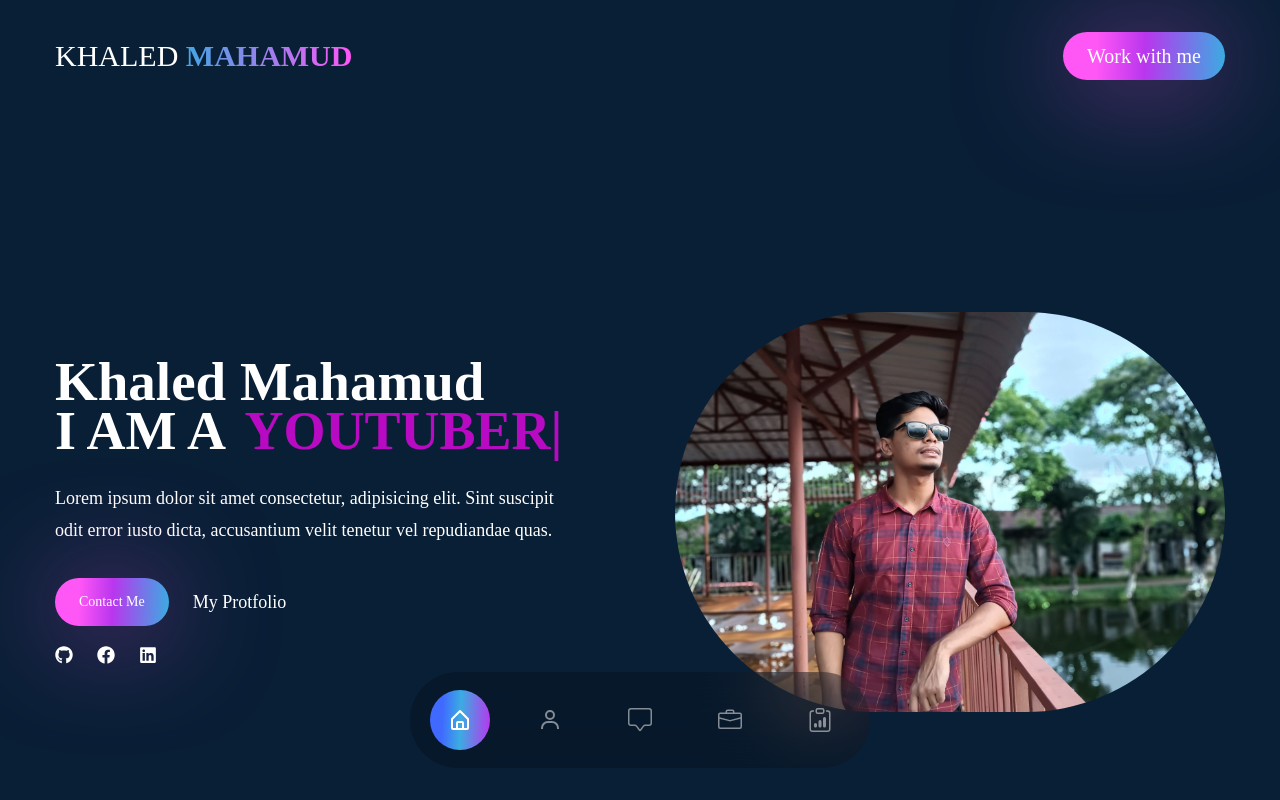
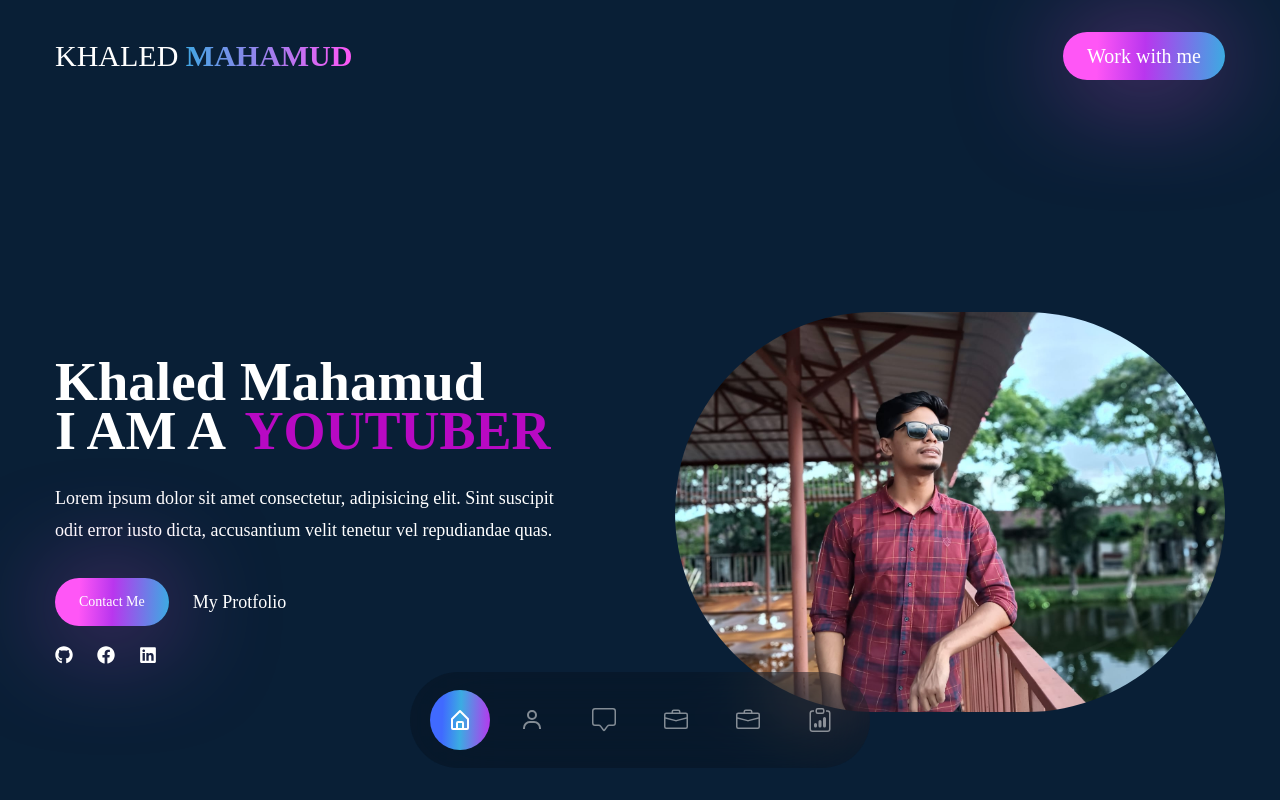
Before and after one commit to mitul200/my-react-protfolio, a React (Vite) app: page / in a window 1280 px wide. Shown: the top 800 px of the page. Built offline with nearby package versions, Linux system fonts and the light colour scheme.

Commit message:
added skills icons

```diff
--- a/src/App.jsx
+++ b/src/App.jsx
@@ -4,6 +4,7 @@ import Contact from "./component/Contact";
 import Header from "./component/Header";
 import Nav from "./component/Nav";
 import Service from "./component/Service";
+import Technology from "./component/Technology";
 import Work from "./component/Work";
 
 const App = () => {
@@ -13,10 +14,11 @@ const App = () => {
       <Banner />
       <About />
       <Service />
+      <Technology />
       <Work />
       <Contact />
       <Nav />
-      {/* <div className="h-[6000px]"></div> */}
+      <div className="h-[6000px]"></div>
     </div>
   );
 };
--- a/src/component/Nav.jsx
+++ b/src/component/Nav.jsx
@@ -34,6 +34,16 @@ const Nav = () => {
           >
             <BsChatSquare />
           </Link>
+          {/* technology */}
+          <Link
+            activeClass="active"
+            smooth={true}
+            spy={true}
+            to="technology"
+            className=" w-[60px] h-[60px] flex items-center justify-center cursor-pointer "
+          >
+            <BsBriefcase />
+          </Link>
           <Link
             activeClass="active"
             smooth={true}
--- /dev/null
+++ b/src/component/Technology.jsx
@@ -0,0 +1,43 @@
+// import React from "react";
+import { BsBootstrap } from "react-icons/bs";
+
+import { FaNodeJs } from "react-icons/fa";
+import { RiReactjsLine, RiTailwindCssFill } from "react-icons/ri";
+import { SiExpress, SiFirebase, SiMongodb } from "react-icons/si";
+
+const Technology = () => {
+  return (
+    <div className="section" id="technology">
+      <div className="container mx-auto">
+        <div>
+          <h1 className="text-4xl text-center mb-20">My Technology <span className="text-gradient">Skills</span></h1>
+          <div className=" flex flex-wrap items-center justify-center gap-4">
+            <div className=" rounded-2xl border-4 border-neutral-500">
+              <RiReactjsLine className="text-[100px] p-3 text-cyan-400" />
+            </div>
+            <div className=" rounded-2xl border-4 border-neutral-500">
+              <SiMongodb className="text-[100px] p-3text-[85px] text-green-500" />
+            </div>
+            <div className=" rounded-2xl border-4 border-neutral-500">
+              <FaNodeJs className="text-[100px] p-3 text-green-600" />
+            </div>
+            <div className=" rounded-2xl border-4 border-neutral-500">
+              <SiFirebase className="text-[100px] p-3 text-yellow-400" />
+            </div>
+            <div className=" rounded-2xl border-4 border-neutral-500">
+              <SiExpress className="text-[100px] p-3 text-cyan-400" />
+            </div>
+            <div className=" rounded-2xl border-4 border-neutral-500">
+              <BsBootstrap className="text-[100px] p-3 text-purple-700" />
+            </div>
+            <div className=" rounded-2xl border-4 border-neutral-500">
+              <RiTailwindCssFill className="text-[100px] p-3 text-cyan-400" />
+            </div>
+          </div>
+        </div>
+      </div>
+    </div>
+  );
+};
+
+export default Technology;
```
